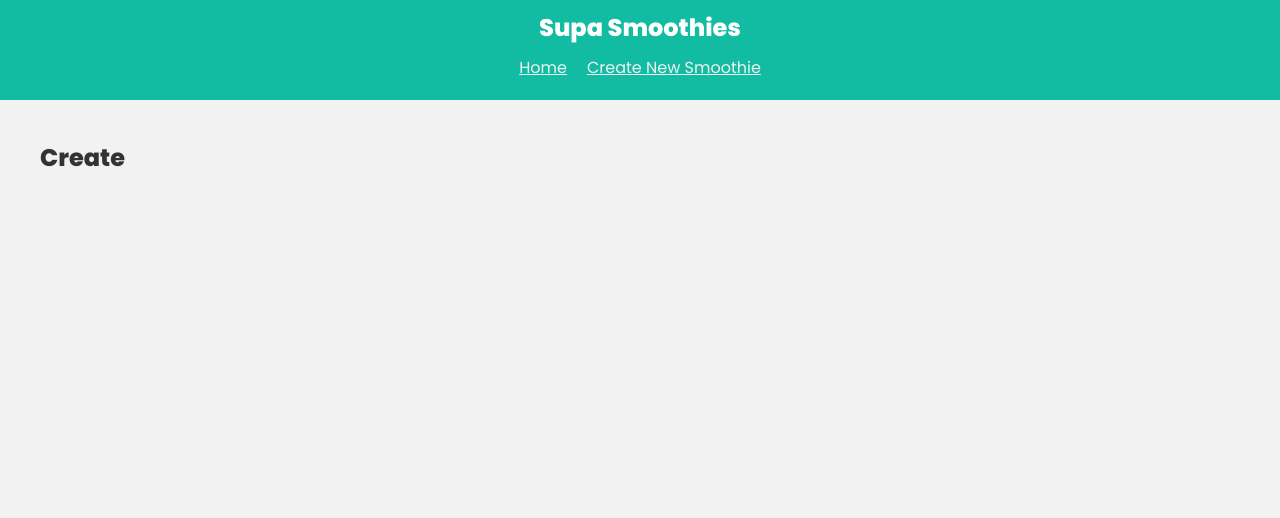
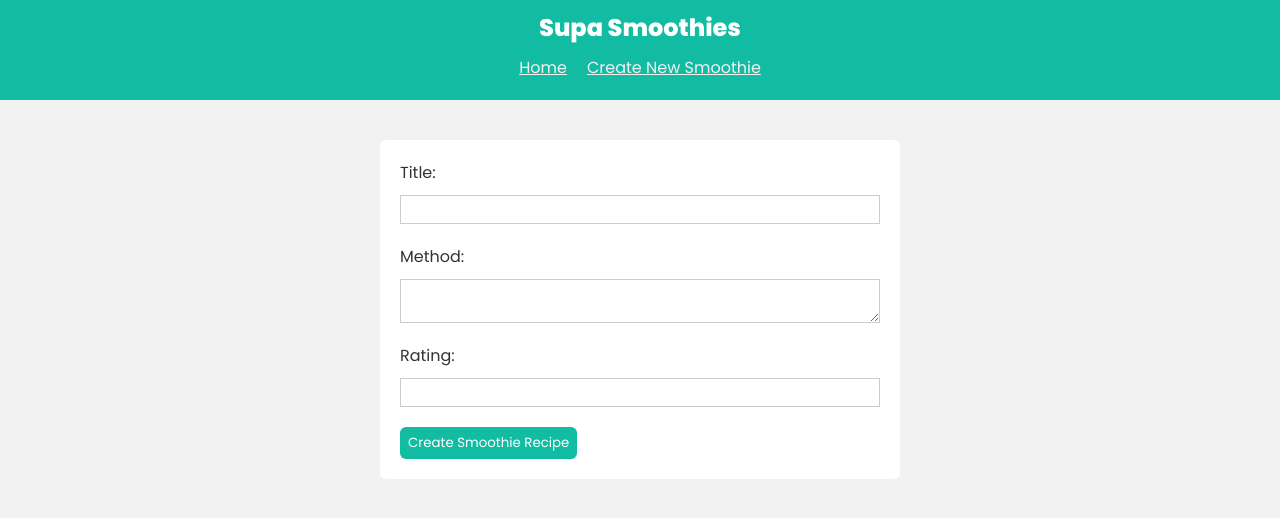
Before and after one commit to Azyfy/supaB-nn, a React (Create React App) app: page /create in a window 1280 px wide. Shown: the top 518 px of the page. Built offline with nearby package versions, Linux system fonts and the light colour scheme; no server answers.

Commit message:
Adding new records

```diff
--- a/src/index.css
+++ b/src/index.css
@@ -61,3 +61,29 @@ nav h1 {
   line-height: 0px;
   text-align: center;
 }
+
+/* forms */
+form {
+  background: #fff;
+  padding: 20px;
+  max-width: 480px;
+  margin: 0 auto;
+  border-radius: 6px;
+}
+form input, form textarea {
+  display: block;
+  width: 100%;
+  padding: 6px;
+  box-sizing: border-box;
+  border: 1px solid #ccc;
+  margin: 10px 0 20px 0;
+}
+form button {
+  background: var(--primary);
+  color: #fff;
+  border: 0;
+  border-radius: 6px;
+  padding: 6px 8px;
+  font-family: "Poppins";
+  cursor: pointer;
+}
--- a/src/pages/Create.js
+++ b/src/pages/Create.js
@@ -1,7 +1,72 @@
+import { useState } from "react"
+import { useNavigate } from "react-router-dom"
+import supabase from "../config/supabaseClient"
+
 const Create = () => {
+  const navigate = useNavigate()
+
+  const [title, setTitle] = useState("")
+  const [method, setMethod] = useState("")
+  const [rating, setRating] = useState("")
+  const [formError, setFormError] = useState(null)
+
+  const handleSubmit = async (e) => {
+    e.preventDefault()
+
+    if(!title || !method || !rating) {
+      setFormError("Please fill in all the fields correctly")
+      return
+    }
+
+    const { data, error } = await supabase
+      .from("smoothies")
+      .insert([{
+        title, method, rating
+      }])
+      .select()
+
+    if(error) {
+      console.log(error)
+      setFormError("Please fill in all the fields correctly")
+    }
+    if(data) {
+      console.log(data)
+      setFormError(null)
+      navigate("/")
+    }
+
+  }
+
   return (
     <div className="page create">
-      <h2>Create</h2>
+      <form onSubmit={handleSubmit}>
+        <label htmlFor="title">Title:</label>
+        <input
+          type="text"
+          id="title"
+          value={title}
+          onChange={(e) => setTitle(e.target.value)}
+        />
+
+        <label htmlFor="method">Method:</label>
+        <textarea
+          id="method"
+          value={method}
+          onChange={(e) => setMethod(e.target.value)}
+        />
+
+        <label htmlFor="rating">Rating:</label>
+        <input
+          type="number"
+          id="rating"
+          value={rating}
+          onChange={(e) => setRating(e.target.value)}
+        />
+
+        <button>Create Smoothie Recipe</button>
+
+        {formError && <p className="error">{formError}</p>}
+      </form>
     </div>
   )
 }
```
